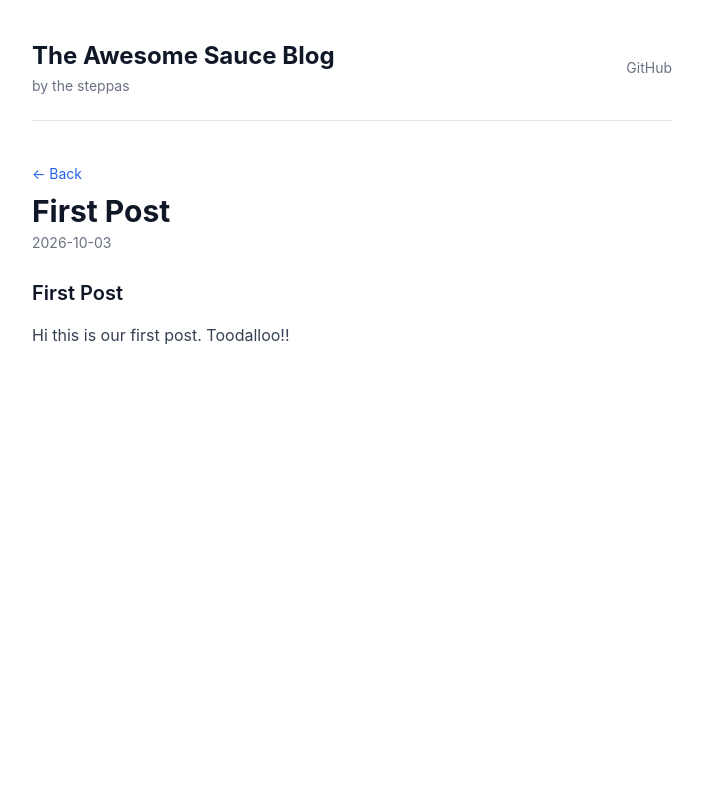
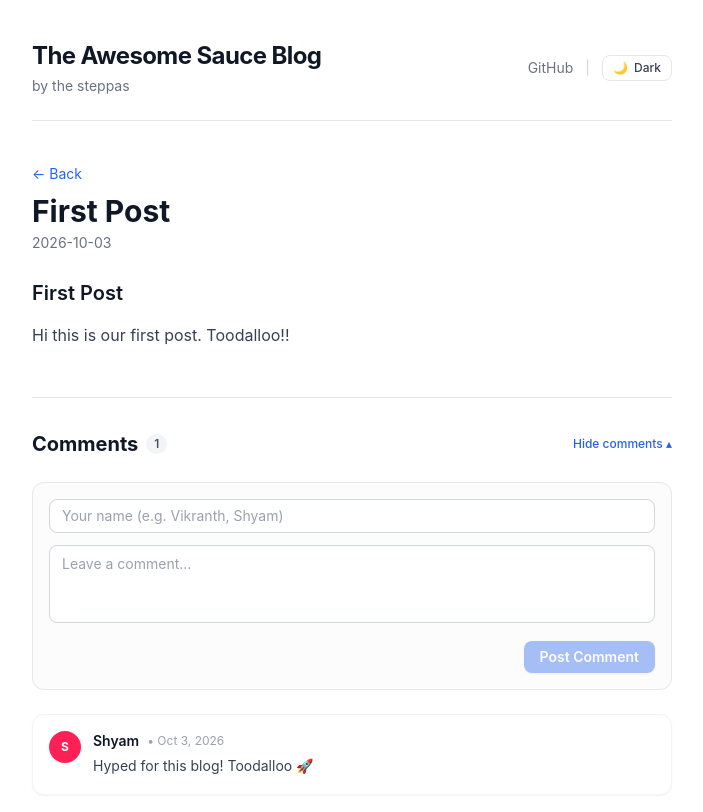
Before and after one commit to VIkranthMandadi/blog-life, a React (Vite) app: page /#/post/first-post in a window 1280 px wide. Shown: the top 812 px of the page, without its empty margins (288-991 px from the left). Built offline with nearby package versions, Linux system fonts and the light colour scheme.

Commit message:
Add comments section and dark/light theme toggle

```diff
--- a/index.html
+++ b/index.html
@@ -4,8 +4,17 @@
     <meta charset="UTF-8" />
     <link rel="icon" type="image/svg+xml" href="/favicon.svg" />
     <meta name="viewport" content="width=device-width, initial-scale=1.0" />
-    <meta name="color-scheme" content="light dark" />
     <title>blog-life</title>
+    <script>
+      (function() {
+        var theme = localStorage.getItem('theme');
+        if (theme === 'dark' || (!theme && window.matchMedia('(prefers-color-scheme: dark)').matches)) {
+          document.documentElement.classList.add('dark');
+        } else {
+          document.documentElement.classList.remove('dark');
+        }
+      })();
+    </script>
   </head>
   <body>
     <div id="root"></div>
--- /dev/null
+++ b/src/components/Comments.tsx
@@ -0,0 +1,212 @@
+import { useState, useEffect } from 'react'
+
+interface Comment {
+  id: string
+  author: string
+  content: string
+  createdAt: string
+  isUserAdded?: boolean
+}
+
+interface CommentsProps {
+  postSlug: string
+}
+
+// Default seed comments for initial engagement
+const DEFAULT_COMMENTS: Record<string, Comment[]> = {
+  'second-post': [
+    {
+      id: 'seed-1',
+      author: 'Vikranth',
+      content: 'Pickleball and piano on the same day is elite! Good vibes 🙌',
+      createdAt: 'Oct 3, 2026'
+    }
+  ],
+  'first-post': [
+    {
+      id: 'seed-0',
+      author: 'Shyam',
+      content: 'Hyped for this blog! Toodalloo 🚀',
+      createdAt: 'Oct 3, 2026'
+    }
+  ]
+}
+
+export default function Comments({ postSlug }: CommentsProps) {
+  const [isOpen, setIsOpen] = useState(true)
+  const [comments, setComments] = useState<Comment[]>([])
+  const [author, setAuthor] = useState(() => {
+    return localStorage.getItem('blog_commenter_name') || ''
+  })
+  const [content, setContent] = useState('')
+
+  const storageKey = `blog_comments_${postSlug}`
+
+  // Load comments on mount or post change
+  useEffect(() => {
+    try {
+      const stored = localStorage.getItem(storageKey)
+      if (stored) {
+        setComments(JSON.parse(stored))
+      } else {
+        const defaults = DEFAULT_COMMENTS[postSlug] || []
+        setComments(defaults)
+        localStorage.setItem(storageKey, JSON.stringify(defaults))
+      }
+    } catch {
+      setComments(DEFAULT_COMMENTS[postSlug] || [])
+    }
+  }, [postSlug, storageKey])
+
+  const handleSubmit = (e: React.FormEvent) => {
+    e.preventDefault()
+    const trimmedAuthor = author.trim() || 'Anonymous'
+    const trimmedContent = content.trim()
+    if (!trimmedContent) return
+
+    const newComment: Comment = {
+      id: Date.now().toString(),
+      author: trimmedAuthor,
+      content: trimmedContent,
+      createdAt: new Date().toLocaleDateString('en-US', {
+        month: 'short',
+        day: 'numeric',
+        year: 'numeric'
+      }),
+      isUserAdded: true
+    }
+
+    const updated = [...comments, newComment]
+    setComments(updated)
+    localStorage.setItem(storageKey, JSON.stringify(updated))
+    localStorage.setItem('blog_commenter_name', trimmedAuthor)
+    setContent('')
+  }
+
+  const handleDelete = (id: string) => {
+    const updated = comments.filter((c) => c.id !== id)
+    setComments(updated)
+    localStorage.setItem(storageKey, JSON.stringify(updated))
+  }
+
+  // Generate pleasant avatar background from author initials
+  const getAvatarColor = (name: string) => {
+    const colors = [
+      'bg-blue-500',
+      'bg-emerald-500',
+      'bg-indigo-500',
+      'bg-amber-500',
+      'bg-rose-500',
+      'bg-purple-500'
+    ]
+    let hash = 0
+    for (let i = 0; i < name.length; i++) {
+      hash = name.charCodeAt(i) + ((hash << 5) - hash)
+    }
+    return colors[Math.abs(hash) % colors.length]
+  }
+
+  return (
+    <section className="mt-12 border-t border-gray-200 pt-8 dark:border-gray-800">
+      {/* Header with Toggle */}
+      <div className="flex items-center justify-between">
+        <h2 className="text-xl font-bold text-gray-900 dark:text-gray-100 flex items-center gap-2">
+          <span>Comments</span>
+          <span className="text-xs font-semibold px-2 py-0.5 rounded-full bg-gray-100 text-gray-600 dark:bg-gray-800 dark:text-gray-300">
+            {comments.length}
+          </span>
+        </h2>
+        <button
+          onClick={() => setIsOpen(!isOpen)}
+          className="text-xs font-medium text-accent hover:underline flex items-center gap-1 cursor-pointer"
+        >
+          {isOpen ? 'Hide comments ▴' : 'Show comments ▾'}
+        </button>
+      </div>
+
+      {isOpen && (
+        <div className="mt-6 space-y-6">
+          {/* New Comment Form */}
+          <form onSubmit={handleSubmit} className="space-y-3 rounded-xl border border-gray-200 bg-gray-50/50 p-4 dark:border-gray-800 dark:bg-gray-900/50">
+            <div>
+              <input
+                type="text"
+                placeholder="Your name (e.g. Vikranth, Shyam)"
+                value={author}
+                onChange={(e) => setAuthor(e.target.value)}
+                className="w-full rounded-lg border border-gray-300 bg-white px-3 py-1.5 text-sm text-gray-900 placeholder-gray-400 focus:border-accent focus:outline-none dark:border-gray-700 dark:bg-gray-900 dark:text-gray-100"
+              />
+            </div>
+            <div>
+              <textarea
+                placeholder="Leave a comment..."
+                value={content}
+                onChange={(e) => setContent(e.target.value)}
+                rows={3}
+                required
+                className="w-full rounded-lg border border-gray-300 bg-white px-3 py-2 text-sm text-gray-900 placeholder-gray-400 focus:border-accent focus:outline-none dark:border-gray-700 dark:bg-gray-900 dark:text-gray-100 resize-none"
+              />
+            </div>
+            <div className="flex justify-end">
+              <button
+                type="submit"
+                disabled={!content.trim()}
+                className="rounded-lg bg-accent px-4 py-1.5 text-sm font-semibold text-white shadow-sm transition-opacity hover:opacity-90 disabled:cursor-not-allowed disabled:opacity-40 cursor-pointer"
+              >
+                Post Comment
+              </button>
+            </div>
+          </form>
+
+          {/* Comment List */}
+          {comments.length === 0 ? (
+            <p className="text-center py-6 text-sm text-gray-400 dark:text-gray-500">
+              No comments yet. Be the first to start the conversation!
+            </p>
+          ) : (
+            <div className="space-y-4">
+              {comments.map((comment) => (
+                <div
+                  key={comment.id}
+                  className="group flex gap-3 rounded-xl border border-gray-100 bg-white p-4 shadow-xs dark:border-gray-800/80 dark:bg-gray-900"
+                >
+                  <div
+                    className={`flex h-8 w-8 shrink-0 items-center justify-center rounded-full text-xs font-bold text-white ${getAvatarColor(
+                      comment.author
+                    )}`}
+                  >
+                    {comment.author.charAt(0).toUpperCase()}
+                  </div>
+                  <div className="flex-1 space-y-1">
+                    <div className="flex items-center justify-between">
+                      <div className="flex items-center gap-2">
+                        <span className="text-sm font-semibold text-gray-900 dark:text-gray-100">
+                          {comment.author}
+                        </span>
+                        <span className="text-xs text-gray-400 dark:text-gray-500">
+                          • {comment.createdAt}
+                        </span>
+                      </div>
+                      {comment.isUserAdded && (
+                        <button
+                          onClick={() => handleDelete(comment.id)}
+                          className="opacity-0 group-hover:opacity-100 text-xs text-red-500 hover:underline transition-opacity cursor-pointer"
+                          title="Delete comment"
+                        >
+                          Delete
+                        </button>
+                      )}
+                    </div>
+                    <p className="text-sm text-gray-700 dark:text-gray-300 leading-relaxed whitespace-pre-line">
+                      {comment.content}
+                    </p>
+                  </div>
+                </div>
+              ))}
+            </div>
+          )}
+        </div>
+      )}
+    </section>
+  )
+}
--- a/src/components/Header.tsx
+++ b/src/components/Header.tsx
@@ -1,18 +1,26 @@
 import { Link } from 'react-router-dom'
+import ThemeToggle from './ThemeToggle'
 
 export default function Header() {
   return (
     <header className="mb-10 flex items-center justify-between border-b border-gray-200 pb-6 dark:border-gray-800">
       <div>
-        <Link to="/" className="text-2xl font-bold">
+        <Link to="/" className="text-2xl font-bold tracking-tight text-gray-900 dark:text-white hover:opacity-90 transition-opacity">
           The Awesome Sauce Blog
         </Link>
         <p className="mt-1 text-sm text-gray-500 dark:text-gray-400">by the steppas</p>
       </div>
-      <nav className="text-sm text-gray-500 dark:text-gray-400">
-        <a href="https://github.com/VIkranthMandadi/blog-life" className="hover:text-accent" target="_blank" rel="noreferrer">
+      <nav className="flex items-center gap-3 text-sm text-gray-500 dark:text-gray-400">
+        <a
+          href="https://github.com/VIkranthMandadi/blog-life"
+          className="hover:text-accent transition-colors"
+          target="_blank"
+          rel="noreferrer"
+        >
           GitHub
         </a>
+        <span className="text-gray-300 dark:text-gray-700">|</span>
+        <ThemeToggle />
       </nav>
     </header>
   )
--- /dev/null
+++ b/src/components/ThemeToggle.tsx
@@ -0,0 +1,33 @@
+import { useEffect, useState } from 'react'
+
+export default function ThemeToggle() {
+  const [isDark, setIsDark] = useState(() => {
+    if (typeof window === 'undefined') return false
+    const stored = localStorage.getItem('theme')
+    if (stored) return stored === 'dark'
+    return window.matchMedia('(prefers-color-scheme: dark)').matches
+  })
+
+  useEffect(() => {
+    const root = document.documentElement
+    if (isDark) {
+      root.classList.add('dark')
+      localStorage.setItem('theme', 'dark')
+    } else {
+      root.classList.remove('dark')
+      localStorage.setItem('theme', 'light')
+    }
+  }, [isDark])
+
+  return (
+    <button
+      onClick={() => setIsDark((prev) => !prev)}
+      className="flex items-center gap-1.5 rounded-lg border border-gray-200 px-2.5 py-1 text-xs font-medium text-gray-700 hover:bg-gray-100 hover:text-gray-900 dark:border-gray-800 dark:text-gray-300 dark:hover:bg-gray-800 dark:hover:text-white transition-colors cursor-pointer"
+      title={isDark ? 'Switch to light mode' : 'Switch to dark mode'}
+      aria-label="Toggle theme"
+    >
+      <span>{isDark ? '☀️' : '🌙'}</span>
+      <span>{isDark ? 'Light' : 'Dark'}</span>
+    </button>
+  )
+}
--- a/src/index.css
+++ b/src/index.css
@@ -1,16 +1,16 @@
 @import "tailwindcss";
 @plugin "@tailwindcss/typography";
+
+@custom-variant dark (&:where(.dark, .dark *));
 
 @theme {
   --color-accent: #2563eb;
 }
 
-@media (prefers-color-scheme: dark) {
-  :root {
-    --color-accent: #60a5fa;
-  }
+.dark {
+  --color-accent: #60a5fa;
 }
 
 body {
-  @apply bg-white text-gray-900 dark:bg-gray-950 dark:text-gray-100;
+  @apply bg-white text-gray-900 dark:bg-gray-950 dark:text-gray-100 min-h-screen transition-colors duration-150;
 }
--- a/src/pages/Post.tsx
+++ b/src/pages/Post.tsx
@@ -1,12 +1,13 @@
 import { Link, useParams } from 'react-router-dom'
 import ReactMarkdown from 'react-markdown'
 import { getPost } from '../lib/posts'
+import Comments from '../components/Comments'
 
 export default function Post() {
   const { slug } = useParams<{ slug: string }>()
   const post = slug ? getPost(slug) : undefined
 
-  if (!post) {
+  if (!post || !slug) {
     return (
       <div>
         <p>Post not found.</p>
@@ -23,6 +24,7 @@ export default function Post() {
       <div className="prose mt-6 max-w-none dark:prose-invert">
         <ReactMarkdown>{post.content}</ReactMarkdown>
       </div>
+      <Comments postSlug={slug} />
     </article>
   )
 }
```
Also changed, not shown: 1 other file (tests, documents, lock files or other folders).
